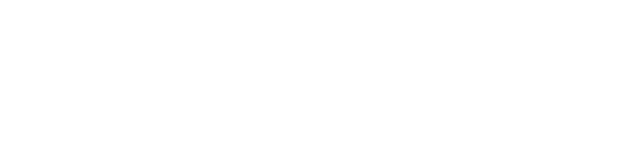
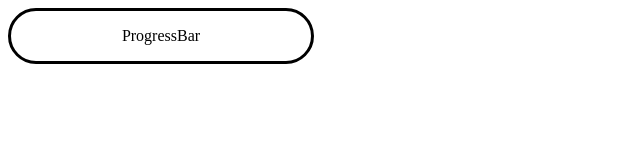
Before and after one commit to K-PPZ/ProgressBar, a plain HTML site: page index.html in a window 1280 px wide. Shown: the whole page, without its empty margins (0-640 px from the left). Drawn offline with Linux system fonts and the light colour scheme.

Commit message:
html and css

```diff
--- a/css/style.css
+++ b/css/style.css
@@ -0,0 +1,6 @@
+div {
+    border: 3px solid black;
+    text-align: center;
+    border-radius: 30px;
+    width: 300px;
+}
--- a/index.html
+++ b/index.html
@@ -9,17 +9,7 @@
 
     <body>
 
-        <header>
-
-        </header>
-
-        <main>
-
-        </main>
-
-        <footer>
-
-        </footer>
+        <div><p>ProgressBar</p></div>
 
         <script src="js/app.js"></script>
     </body>
```
